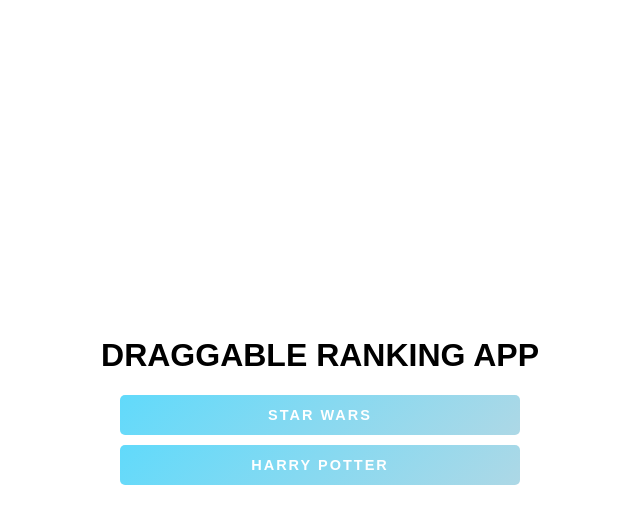
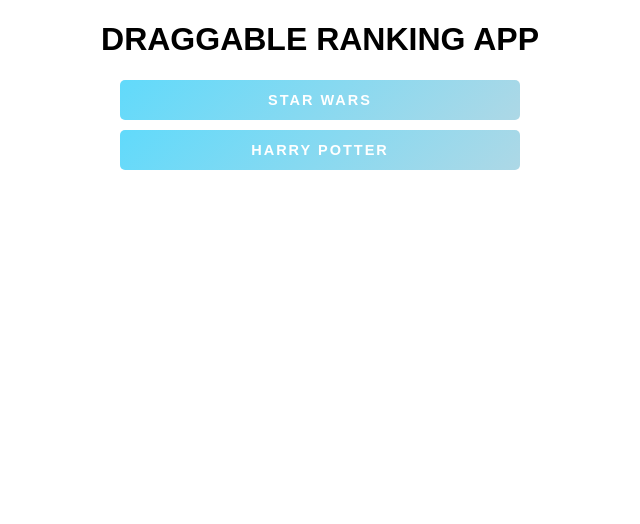
Before and after one commit to qcalmel/draggable-ranking, a React (Create React App) app: page / in a window 1280 px wide. Shown: the top 524 px of the page, without its empty margins (320-960 px from the left). Built offline with nearby package versions, Linux system fonts and the light colour scheme.

Commit message:
fix(view): fix bug occurs when ranking list element is higher than window browser

```diff
--- a/src/styles.css
+++ b/src/styles.css
@@ -5,12 +5,13 @@
 html, body {
     margin: 0;
     padding: 0;
-    height: 100%;
+    /*height: 100%;*/
     width: 100%;
     display: flex;
     justify-content: center;
     align-items: center;
     font-family: 'Raleway', sans-serif;
+    overflow: scroll;
 }
 a{
     text-decoration: none;
@@ -41,6 +42,7 @@
     text-transform: uppercase;
     letter-spacing: 2px;
     text-align: center;
+    cursor: pointer;
 }
 
 .ranking-menu div:hover{
@@ -95,7 +97,7 @@
 .content {
     position: relative;
     width: 800px;
-    height: 240px;
+    height: 600px;
     user-select: none;
 }
 
```
